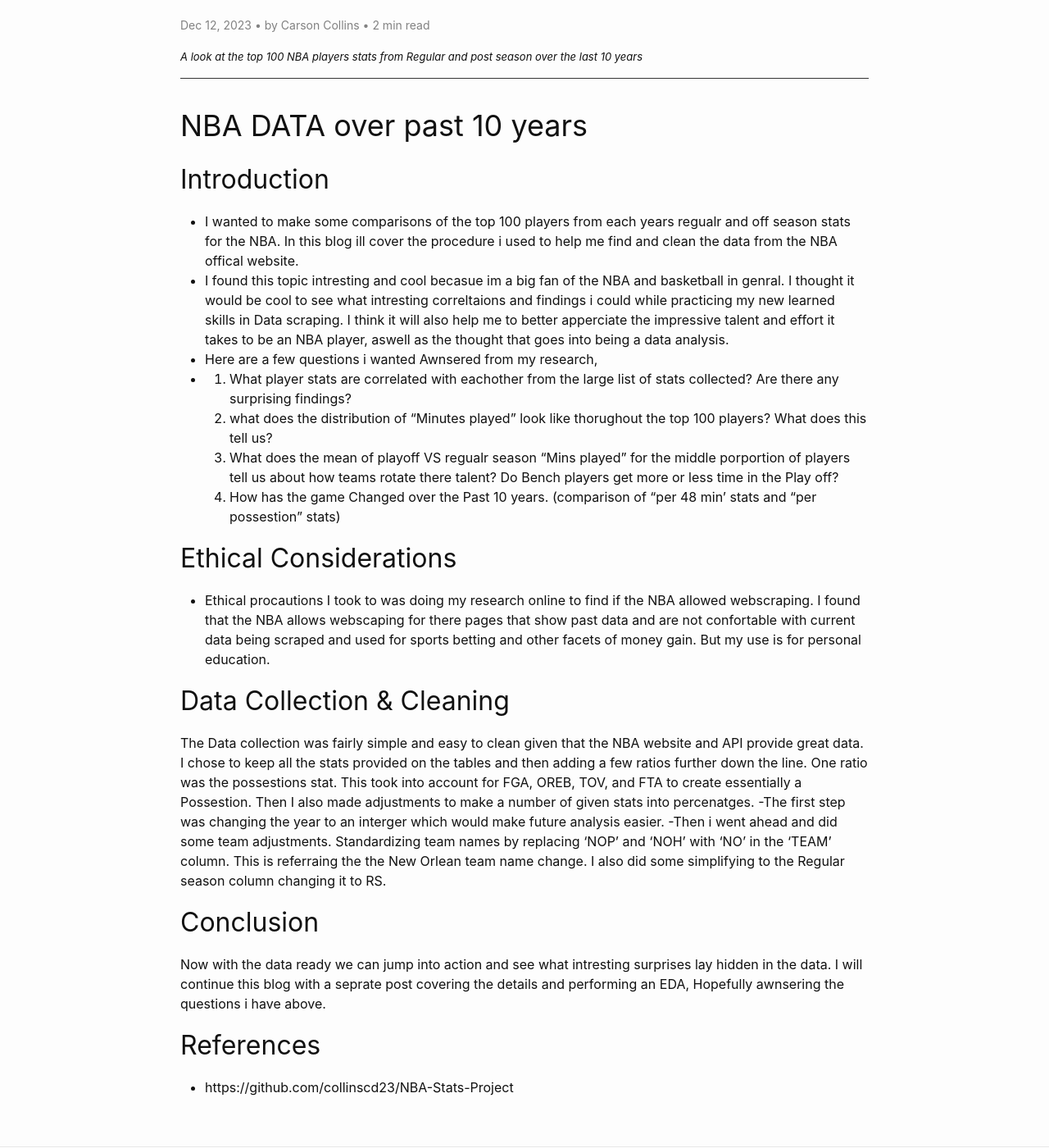
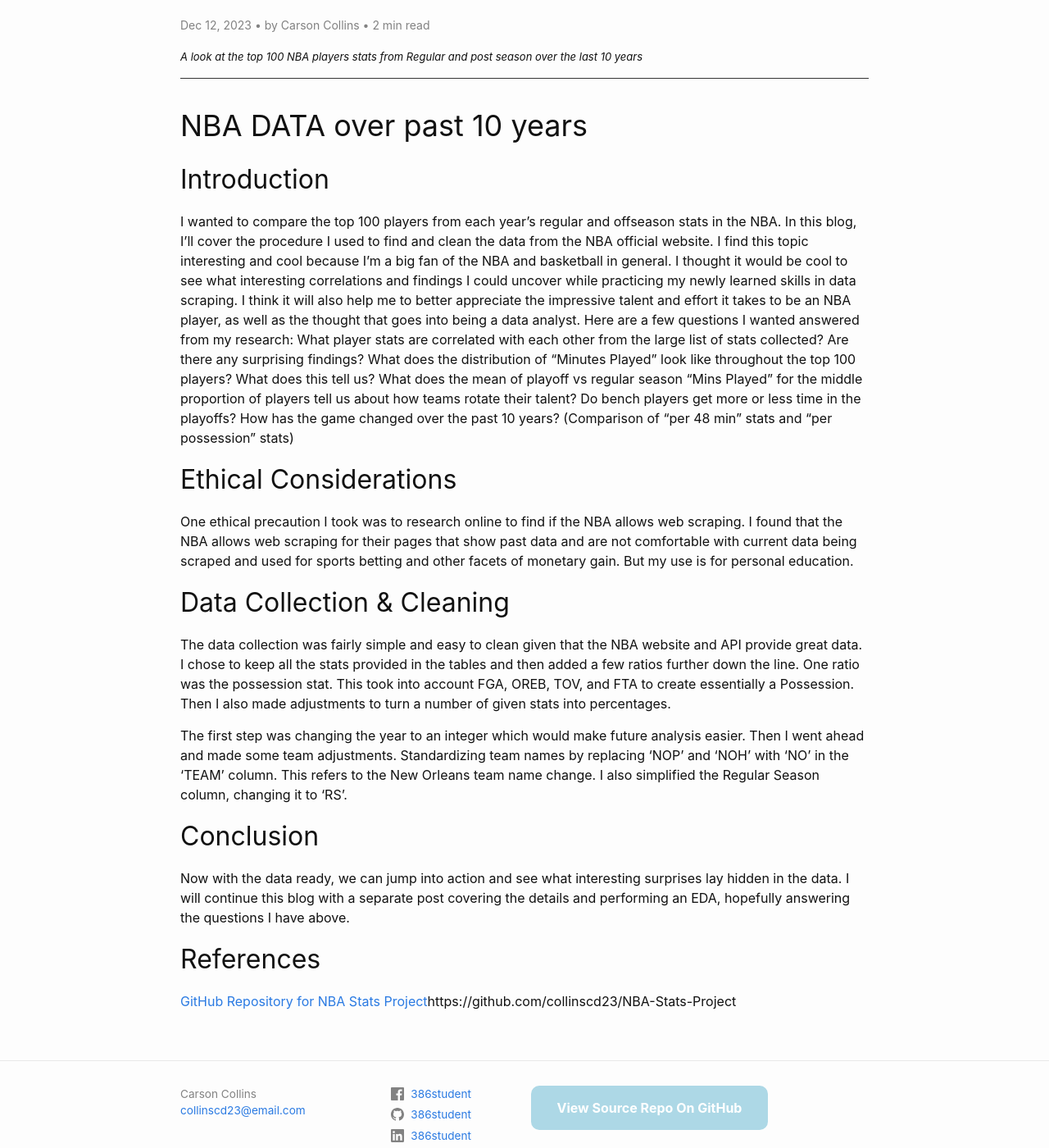
Before and after one commit to collinscd23/collinscd23.github.io, a Jekyll site: the page built from _posts/2023-12-12-Data and Cleaning.md, in a window 1280 px wide and 1400 px high, scrolled down 279 px. Shown: the whole window at 82% size. Built offline with Jekyll 4.4.1, drawn with Linux system fonts in a browser that asks for light colours; comment, search, counter and statistics services are not loaded.

Commit message:
Update 2023-12-12-Data and Cleaning.md

```diff
--- a/_posts/2023-12-12-Data and Cleaning.md
+++ b/_posts/2023-12-12-Data and Cleaning.md
@@ -7,27 +7,28 @@ image: /assets/images/blog-image.jpg
 ---
 # NBA DATA over past 10 years
 ## Introduction
-- I wanted to make some comparisons of the top 100 players from each years regualr and off season stats for the NBA. In this blog ill cover the procedure i used to help me find and clean the data from the NBA offical website.
-- I found this topic intresting and cool becasue im a big fan of the NBA and basketball in genral. I thought it would be cool to see what intresting correltaions and findings i could while practicing my new learned skills in Data scraping. I think it will also help me to better apperciate the impressive talent and effort it takes to be an NBA player, aswell as the thought that goes into being a data analysis.
-- Here are a few questions i wanted Awnsered from my research,
--   1. What player stats are correlated with eachother from the large list of stats collected? Are there any surprising findings?
-    2. what does the distribution of "Minutes played" look like thorughout the top 100 players? What does this tell us?
-    3. What does the mean of playoff VS regualr season "Mins played" for the middle porportion of players tell us about how teams rotate there talent? Do Bench players get more or less time in the Play off?
-    4. How has the game Changed over the Past 10 years. (comparison of "per 48 min' stats and "per possestion" stats)
+I wanted to compare the top 100 players from each year's regular and offseason stats in the NBA. In this blog, I'll cover the procedure I used to find and clean the data from the NBA official website.
+I find this topic interesting and cool because I'm a big fan of the NBA and basketball in general. I thought it would be cool to see what interesting correlations and findings I could uncover while practicing my newly learned skills in data scraping. I think it will also help me to better appreciate the impressive talent and effort it takes to be an NBA player, as well as the thought that goes into being a data analyst.
+Here are a few questions I wanted answered from my research:
+What player stats are correlated with each other from the large list of stats collected? Are there any surprising findings?
+What does the distribution of "Minutes Played" look like throughout the top 100 players? What does this tell us?
+What does the mean of playoff vs regular season "Mins Played" for the middle proportion of players tell us about how teams rotate their talent? Do bench players get more or less time in the playoffs?
+How has the game changed over the past 10 years? (Comparison of "per 48 min" stats and "per possession" stats)
 
 ## Ethical Considerations
-- Ethical procautions I took to was doing my research online to find if the NBA allowed webscraping. I found that the NBA allows webscaping for there pages that show past data and are not confortable with current data being scraped and used for sports betting and other facets of money gain. But my use is for personal education.
+One ethical precaution I took was to research online to find if the NBA allows web scraping. I found that the NBA allows web scraping for their pages that show past data and are not comfortable with current data being scraped and used for sports betting and other facets of monetary gain. But my use is for personal education.
 
 ## Data Collection & Cleaning
-The Data collection was fairly simple and easy to clean given that the NBA website and API provide great data.
-I chose to keep all the stats provided on the tables and then adding a few ratios further down the line. One ratio was the possestions stat. This took into account for FGA, OREB, TOV, and FTA to create essentially a Possestion. Then I also made adjustments to make a number of given stats into percenatges.
--The first step was changing the year to an interger which would make future analysis easier.
--Then i went ahead and did some team adjustments.  Standardizing team names by replacing 'NOP' and 'NOH' with 'NO' in the 'TEAM' column. This is referraing the the New Orlean team name change.
-I also did some simplifying to the Regular season column changing it to RS.
+The data collection was fairly simple and easy to clean given that the NBA website and API provide great data.
+I chose to keep all the stats provided in the tables and then added a few ratios further down the line. One ratio was the possession stat. This took into account FGA, OREB, TOV, and FTA to create essentially a Possession. Then I also made adjustments to turn a number of given stats into percentages.
+
+The first step was changing the year to an integer which would make future analysis easier.
+Then I went ahead and made some team adjustments. Standardizing team names by replacing 'NOP' and 'NOH' with 'NO' in the 'TEAM' column. This refers to the New Orleans team name change.
+I also simplified the Regular Season column, changing it to 'RS'.
 
 ## Conclusion
-Now with the data ready we can jump into action and see what intresting surprises lay hidden in the data. I will continue this blog with a seprate post covering the details and performing an EDA, Hopefully awnsering the questions i have above.
+Now with the data ready, we can jump into action and see what interesting surprises lay hidden in the data. I will continue this blog with a separate post covering the details and performing an EDA, hopefully answering the questions I have above.
 
 
 ## References
-- https://github.com/collinscd23/NBA-Stats-Project
+[GitHub Repository for NBA Stats Project](https://github.com/collinscd23/NBA-Stats-Project)https://github.com/collinscd23/NBA-Stats-Project
```
